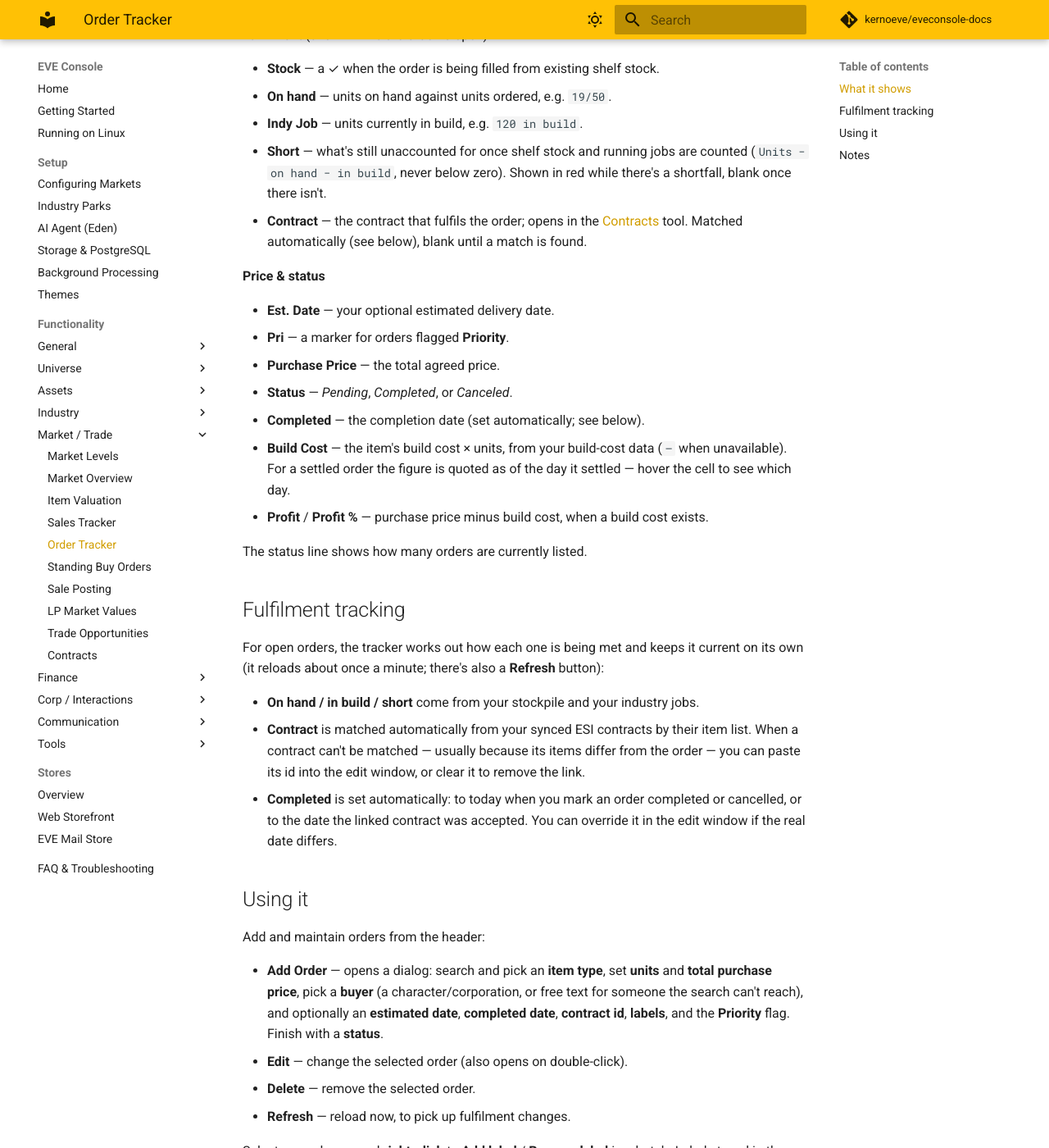
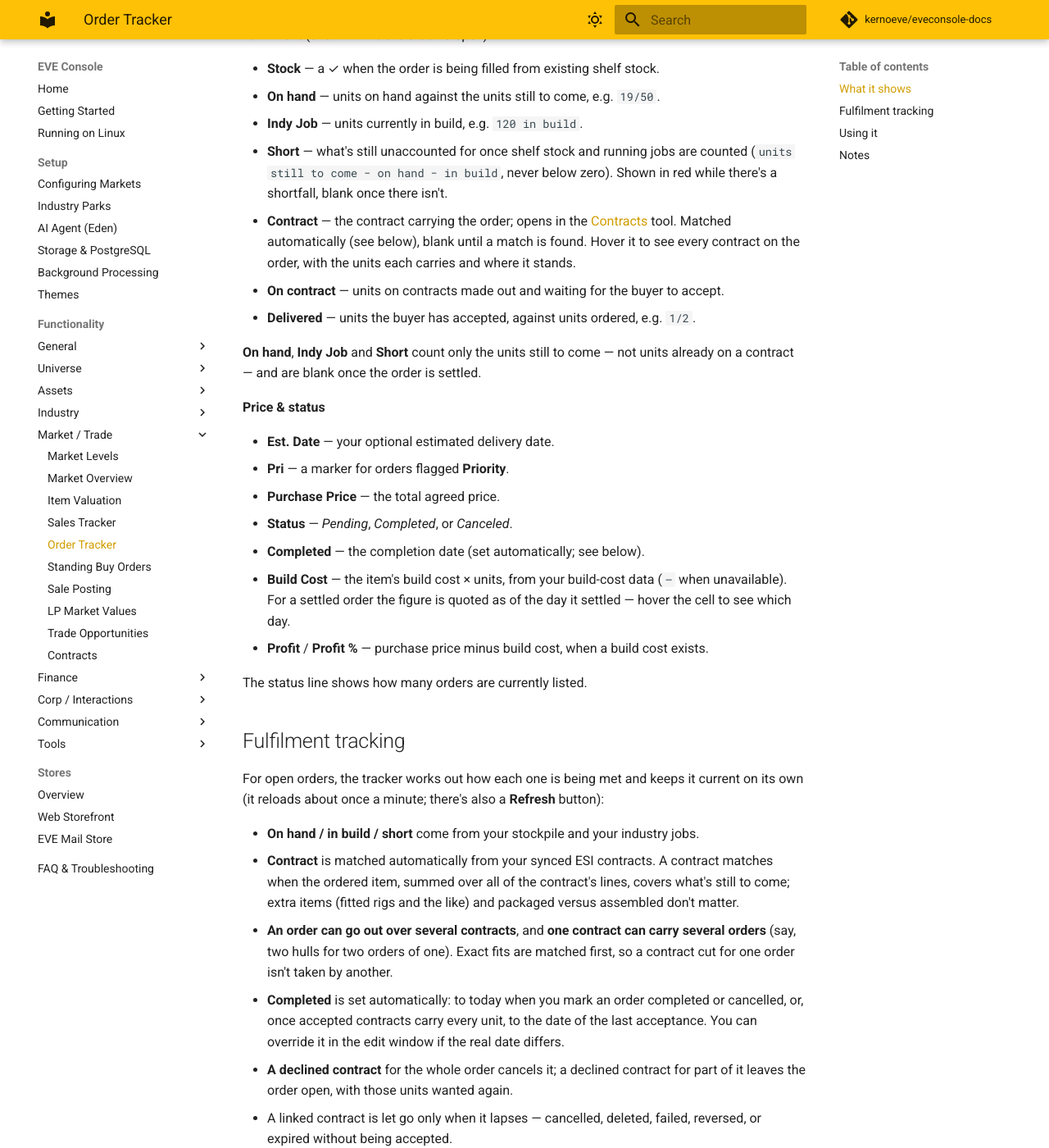
Before and after one commit to kernoeve/eveconsole-docs, an MkDocs documentation site: the page built from docs/tools/order-tracker.md, in a window 1280 px wide and 1400 px high, scrolled down 940 px. Shown: the whole window at 82% size. Built offline with MkDocs 1.6.1 and Material for MkDocs 9.7.7, drawn with Linux system fonts in a browser that asks for light colours; comment, search, counter and statistics services are not loaded; some of the changed text lies outside the part shown.

Commit message:
Item Browser Assets tab and reprocessing; Order Tracker multi-contract delivery
Co-Authored-By: Claude Opus 5.5 <noreply@anthropic.com>

```diff
--- a/docs/tools/order-tracker.md
+++ b/docs/tools/order-tracker.md
@@ -24,10 +24,14 @@ One row per order line, newest first. A multi-item order appears as several rows
 **Fulfilment** (shown while the order is open)
 
 - **Stock** — a ✓ when the order is being filled from existing shelf stock.
-- **On hand** — units on hand against units ordered, e.g. `19/50`.
+- **On hand** — units on hand against the units still to come, e.g. `19/50`.
 - **Indy Job** — units currently in build, e.g. `120 in build`.
-- **Short** — what's still unaccounted for once shelf stock and running jobs are counted (`Units − on hand − in build`, never below zero). Shown in red while there's a shortfall, blank once there isn't.
-- **Contract** — the contract that fulfils the order; opens in the [Contracts](contracts.md) tool. Matched automatically (see below), blank until a match is found.
+- **Short** — what's still unaccounted for once shelf stock and running jobs are counted (`units still to come − on hand − in build`, never below zero). Shown in red while there's a shortfall, blank once there isn't.
+- **Contract** — the contract carrying the order; opens in the [Contracts](contracts.md) tool. Matched automatically (see below), blank until a match is found. Hover it to see every contract on the order, with the units each carries and where it stands.
+- **On contract** — units on contracts made out and waiting for the buyer to accept.
+- **Delivered** — units the buyer has accepted, against units ordered, e.g. `1/2`.
+
+**On hand**, **Indy Job** and **Short** count only the units still to come — not units already on a contract — and are blank once the order is settled.
 
 **Price & status**
 
@@ -46,14 +50,19 @@ The status line shows how many orders are currently listed.
 For open orders, the tracker works out how each one is being met and keeps it current on its own (it reloads about once a minute; there's also a **Refresh** button):
 
 - **On hand / in build / short** come from your stockpile and your industry jobs.
-- **Contract** is matched automatically from your synced ESI contracts by their item list. When a contract can't be matched — usually because its items differ from the order — you can paste its id into the edit window, or clear it to remove the link.
-- **Completed** is set automatically: to today when you mark an order completed or cancelled, or to the date the linked contract was accepted. You can override it in the edit window if the real date differs.
+- **Contract** is matched automatically from your synced ESI contracts. A contract matches when the ordered item, summed over all of the contract's lines, covers what's still to come; extra items (fitted rigs and the like) and packaged versus assembled don't matter.
+- **An order can go out over several contracts**, and **one contract can carry several orders** (say, two hulls for two orders of one). Exact fits are matched first, so a contract cut for one order isn't taken by another.
+- **Completed** is set automatically: to today when you mark an order completed or cancelled, or, once accepted contracts carry every unit, to the date of the last acceptance. You can override it in the edit window if the real date differs.
+- **A declined contract** for the whole order cancels it; a declined contract for part of it leaves the order open, with those units wanted again.
+- A linked contract is let go only when it lapses — cancelled, deleted, failed, reversed, or expired without being accepted.
+
+When a contract can't be matched — usually because it was made out before the order was entered — add its id in the edit window. The box takes several contract ids, separated by commas. Attaching a contract by hand takes it off any other pending order that held all of it; removing an id lets that contract go.
 
 ## Using it
 
 Add and maintain orders from the header:
 
-- **Add Order** — opens a dialog: search and pick an **item type**, set **units** and **total purchase price**, pick a **buyer** (a character/corporation, or free text for someone the search can't reach), and optionally an **estimated date**, **completed date**, **contract id**, **labels**, and the **Priority** flag. Finish with a **status**.
+- **Add Order** — opens a dialog: search and pick an **item type**, set **units** and **total purchase price**, pick a **buyer** (a character/corporation, or free text for someone the search can't reach), and optionally an **estimated date**, **completed date**, **contract ids**, **labels**, and the **Priority** flag. Finish with a **status**.
 - **Edit** — change the selected order (also opens on double-click).
 - **Delete** — remove the selected order.
 - **Refresh** — reload now, to pick up fulfilment changes.
```
Also changed, not shown: docs/tools/item-browser.md (+22 -2 lines).
